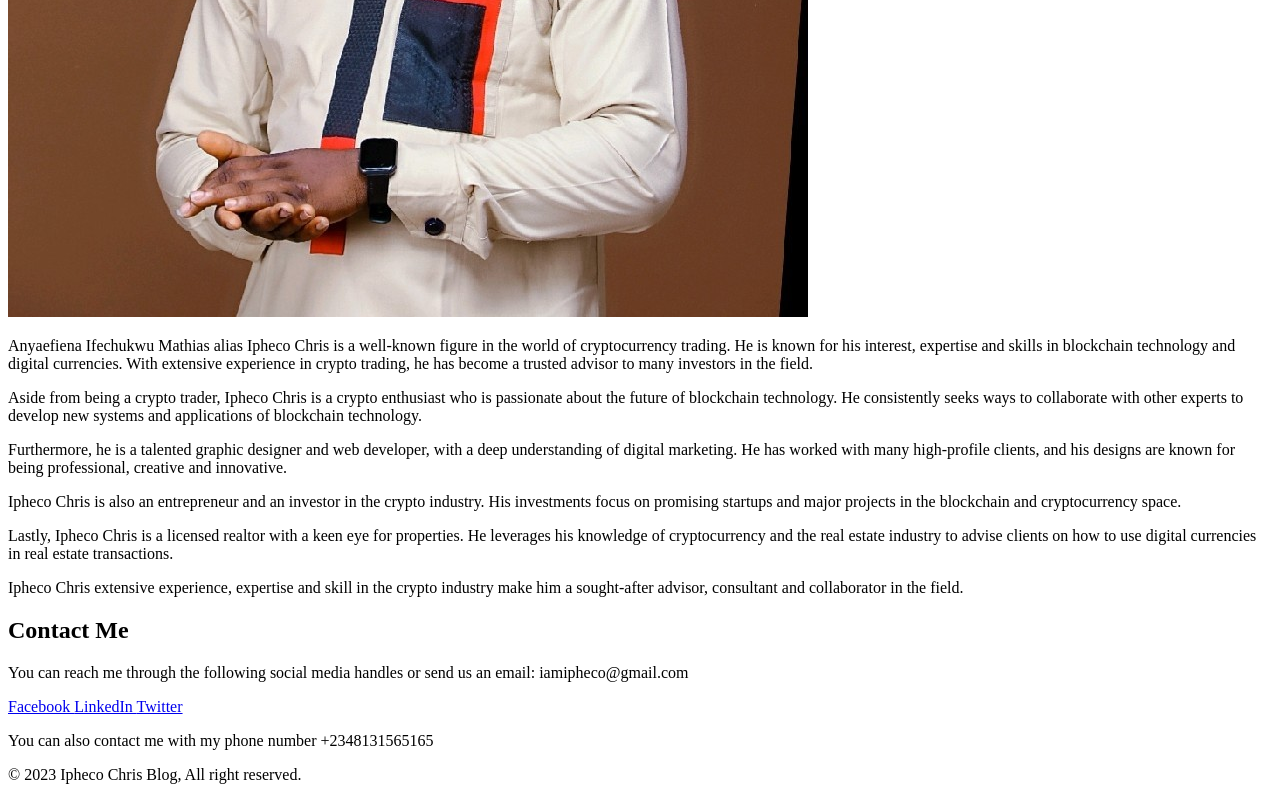
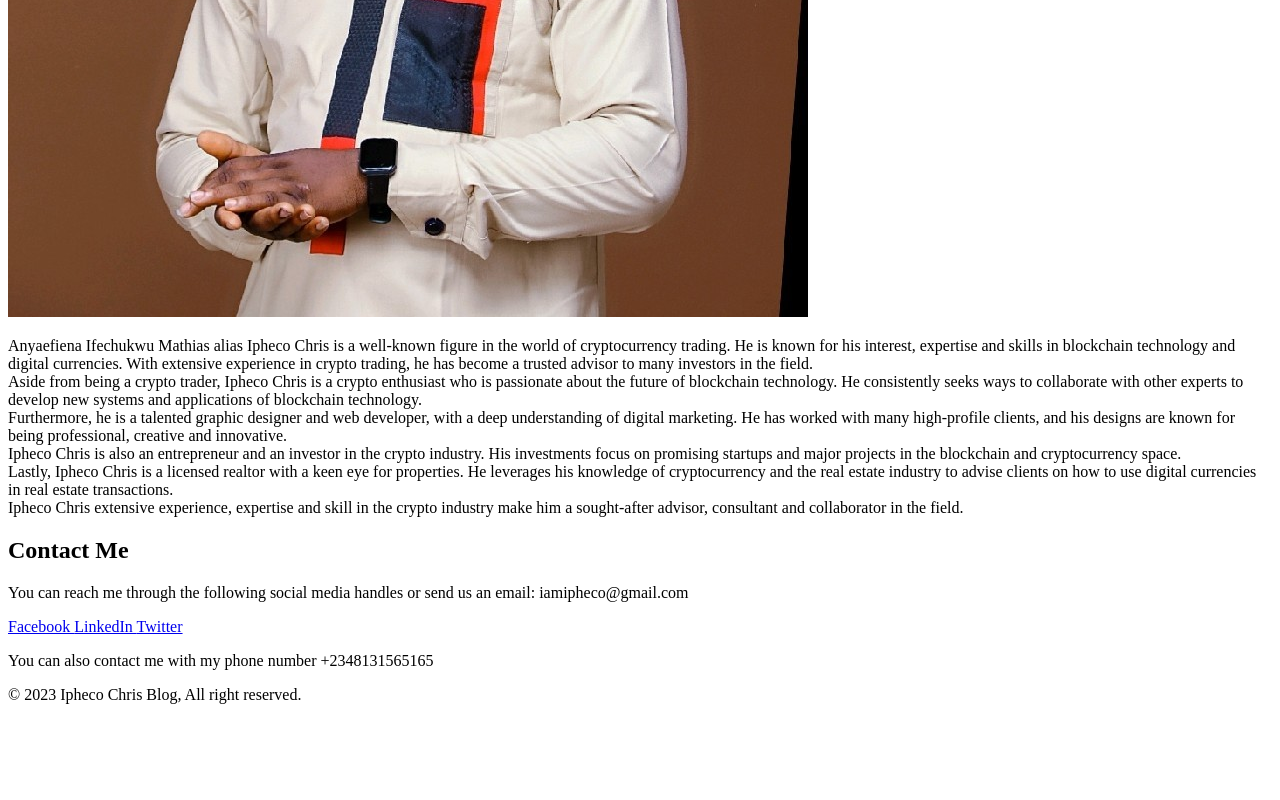
Before and after one commit to iamipheco/Lesson_1_and_2_Task_1_Anyaefiena_Ifechukwu, a website: page docs/index.html in a window 1280 px wide. Shown: the part 648-1448 px from the top of the page. After the commit the page ends 1368 px from the top, so only its background shows below. Drawn offline with Linux system fonts and the light colour scheme.

Commit message:
modify all files

```diff
--- a/docs/index.html
+++ b/docs/index.html
@@ -26,37 +26,27 @@
                 his interest, expertise and skills in blockchain technology and
                 digital currencies. With extensive experience in crypto trading,
                 he has become a trusted advisor to many investors in the field.
-            </p>
-
-            <p>
+                <br />
                 Aside from being a crypto trader, Ipheco Chris is a crypto
                 enthusiast who is passionate about the future of blockchain
                 technology. He consistently seeks ways to collaborate with other
                 experts to develop new systems and applications of blockchain
                 technology.
-            </p>
-
-            <p>
+                <br />
                 Furthermore, he is a talented graphic designer and web
                 developer, with a deep understanding of digital marketing. He
                 has worked with many high-profile clients, and his designs are
                 known for being professional, creative and innovative.
-            </p>
-
-            <p>
+                <br />
                 Ipheco Chris is also an entrepreneur and an investor in the
                 crypto industry. His investments focus on promising startups and
                 major projects in the blockchain and cryptocurrency space.
-            </p>
-
-            <p>
+                <br />
                 Lastly, Ipheco Chris is a licensed realtor with a keen eye for
                 properties. He leverages his knowledge of cryptocurrency and the
                 real estate industry to advise clients on how to use digital
                 currencies in real estate transactions.
-            </p>
-
-            <p>
+                <br />
                 Ipheco Chris extensive experience, expertise and skill in the
                 crypto industry make him a sought-after advisor, consultant and
                 collaborator in the field.
```
